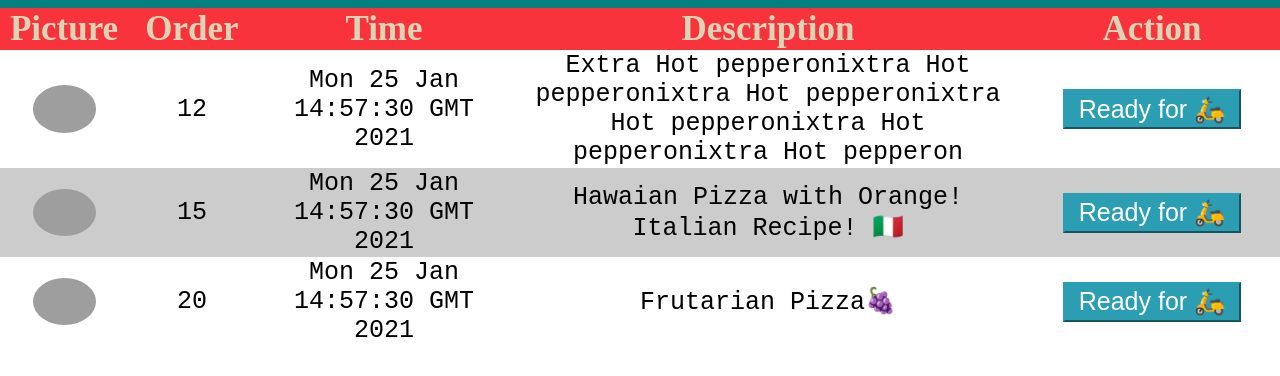
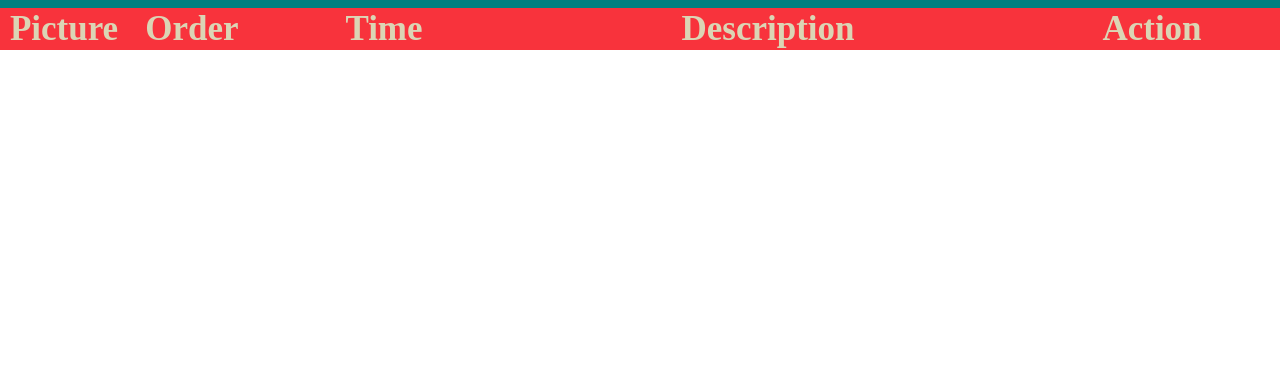
Before and after one commit to SAP-archive/smb-eats-backend, a website: page views/kitchen.html in a window 1280 px wide. Shown: the part 124-500 px from the top of the page. Drawn offline with nearby package versions, Linux system fonts and the light colour scheme; no server answers; grey boxes are pictures that could not be loaded; files whose address does not match are found by name.

Commit message:
removed mock data for kitchen

```diff
--- a/public/js/kitchen.js
+++ b/public/js/kitchen.js
@@ -1,7 +1,6 @@
 var user = "kitchen"
 $(document).ready(function(){
 	loadOpenTasks()
-
 
 })
 
@@ -24,8 +23,9 @@ function displayResult(result){
 		line+= '<td>'+order.substring(0,8)+'</td>'
 		line+= '<td>'+task.createdAt+'</td>'
 		line+= '<td>Task Description Task Description </td>'
-		line+= '<td><button id="'+task.id+'>Ready for 🛵 </button></td>'
+		line+= '<td><button id="'+task.id+'">Ready for 🛵 </button></td>'
 		line+= '</tr>'
 	});
 	$("tbody").html(line)
+	$("#prepOrders").text(result.length)
 }
--- a/views/kitchen.html
+++ b/views/kitchen.html
@@ -20,27 +20,6 @@
                     <th class="medium-cell">Action</th>
                 </thead>
                 <tbody>
-                    <tr>
-                        <td><img class="td-image" src="https://cdn.tasteatlas.com/images/dishes/b05a0af72ad845f3a6abe16143d7853a.jpg?w=400&h=400" alt="pizza"></td>
-                        <td>12</td>
-                        <td>Mon 25 Jan 14:57:30 GMT 2021</td>
-                        <td>Extra Hot pepperonixtra Hot pepperonixtra Hot pepperonixtra Hot pepperonixtra Hot pepperonixtra Hot pepperon</td>
-                        <td><button>Ready for 🛵 </button></td>
-                    </tr>
-                    <tr>
-                        <td><img class="td-image" src="https://i.imgur.com/8sDH9VB.png" alt="pizza"></td>
-                        <td>15</td>
-                        <td>Mon 25 Jan 14:57:30 GMT 2021</td>
-                        <td>Hawaian Pizza with Orange! Italian Recipe! 🇮🇹</td>
-                        <td><button>Ready for 🛵</button></td>
-                    </tr>
-                    <tr>
-                        <td><img class="td-image" src="https://i.imgur.com/0AyNNKC.png" alt="pizza"></td>
-                        <td>20</td>
-                        <td>Mon 25 Jan 14:57:30 GMT 2021</td>
-                        <td>Frutarian Pizza🍇</td>
-                        <td><button>Ready for 🛵</button></td>
-                    </tr>
                 </tbody>
             </table>
             <table id="tasks"></table>
```
